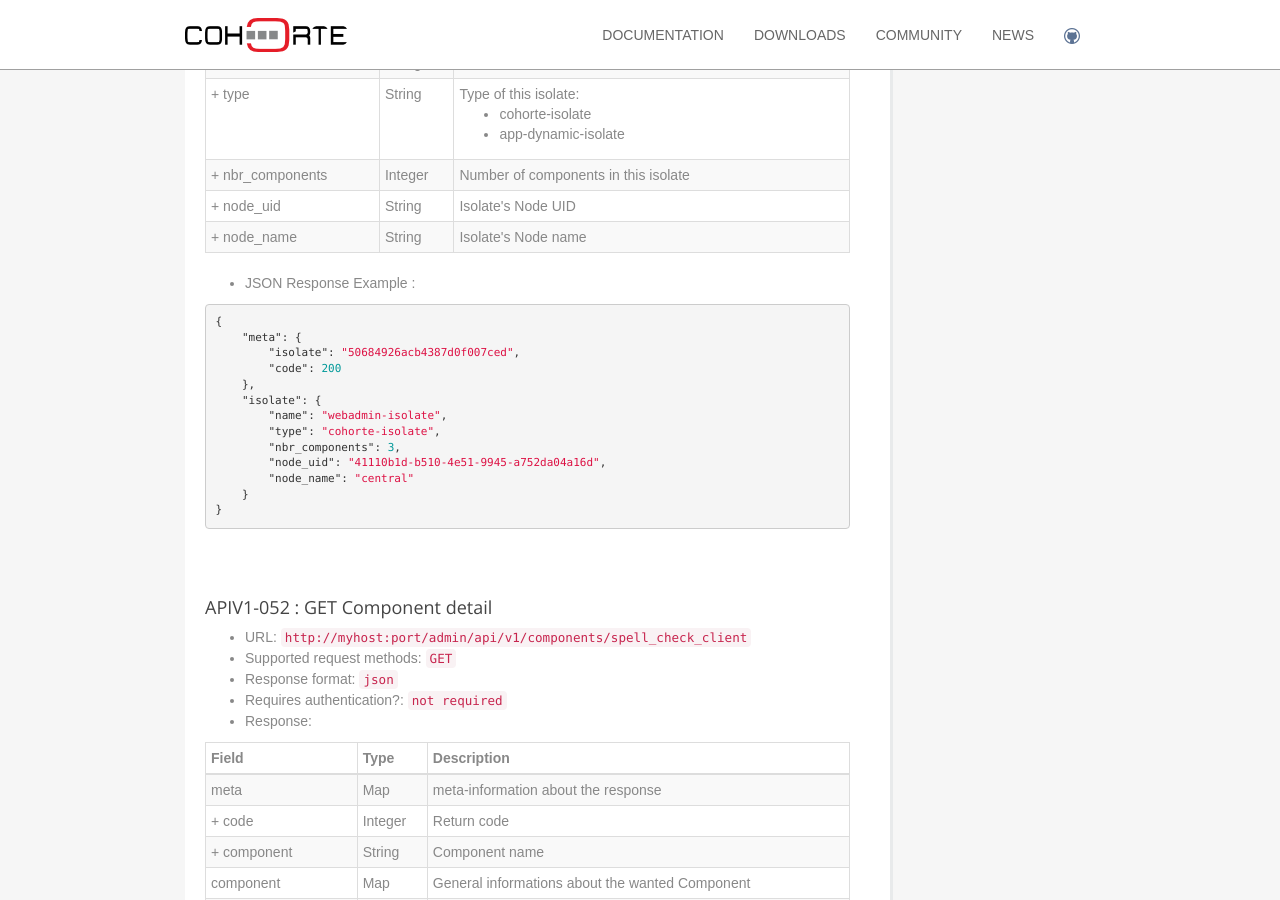
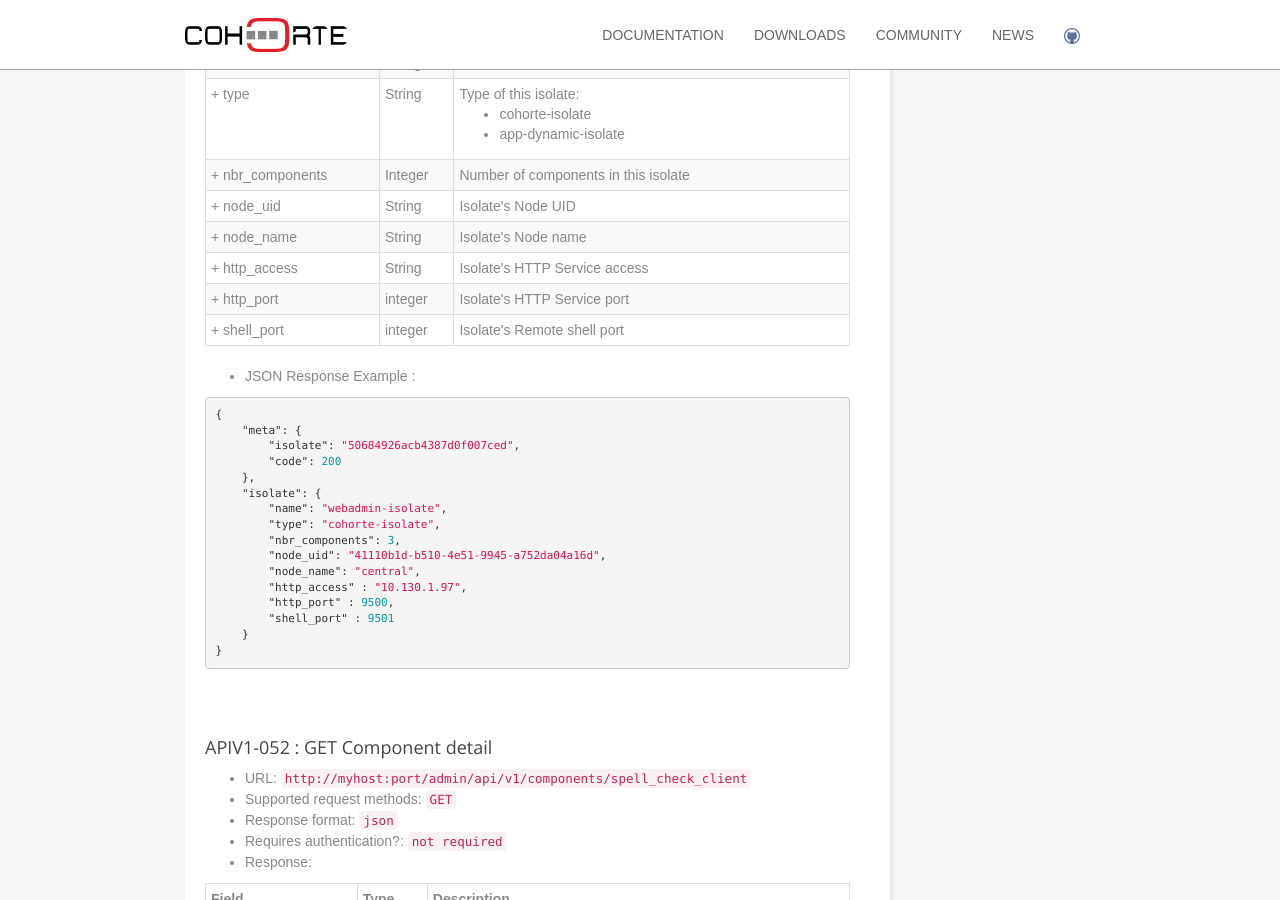
Before and after one commit to cohorte/cohorte.github.io, a Jekyll site: the page built from docs/1.x/monitoring/index.md, in a window 1280 px wide and 900 px high, scrolled down 4832 px. Built offline with Jekyll 4.4.1, drawn with Linux system fonts in a browser that asks for light colours.

Commit message:
update monitoring doc

```diff
--- a/docs/1.x/monitoring/index.md
+++ b/docs/1.x/monitoring/index.md
@@ -264,6 +264,9 @@ In this document, we detail the ADMIN RESTful API v1 of COHORTE platform as well
 <tr><td>+ nbr_components</td><td>Integer</td><td>Number of components in this isolate</td></tr>
 <tr><td>+ node_uid</td><td>String</td><td>Isolate's Node UID</td></tr>
 <tr><td>+ node_name</td><td>String</td><td>Isolate's Node name</td></tr>
+<tr><td>+ http_access</td><td>String</td><td>Isolate's HTTP Service access</td></tr>
+<tr><td>+ http_port</td><td>integer</td><td>Isolate's HTTP Service port</td></tr>
+<tr><td>+ shell_port</td><td>integer</td><td>Isolate's Remote shell port</td></tr>
 </tbody>
 </table>
 
@@ -280,7 +283,10 @@ In this document, we detail the ADMIN RESTful API v1 of COHORTE platform as well
         "type": "cohorte-isolate",
         "nbr_components": 3,
         "node_uid": "41110b1d-b510-4e51-9945-a752da04a16d",
-        "node_name": "central"
+        "node_name": "central",
+        "http_access" : "10.130.1.97",
+        "http_port" : 9500,
+        "shell_port" : 9501
     }
 }
 {% endhighlight %}
```
Also changed, not shown: docs/1.x/tutorials/getting-started/index.md (+3 -1 lines).
